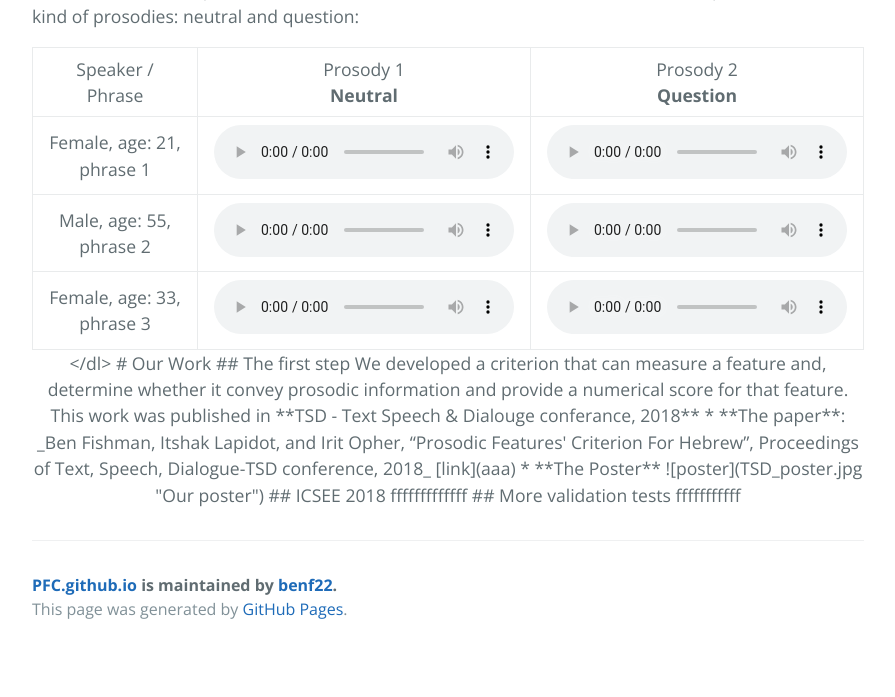
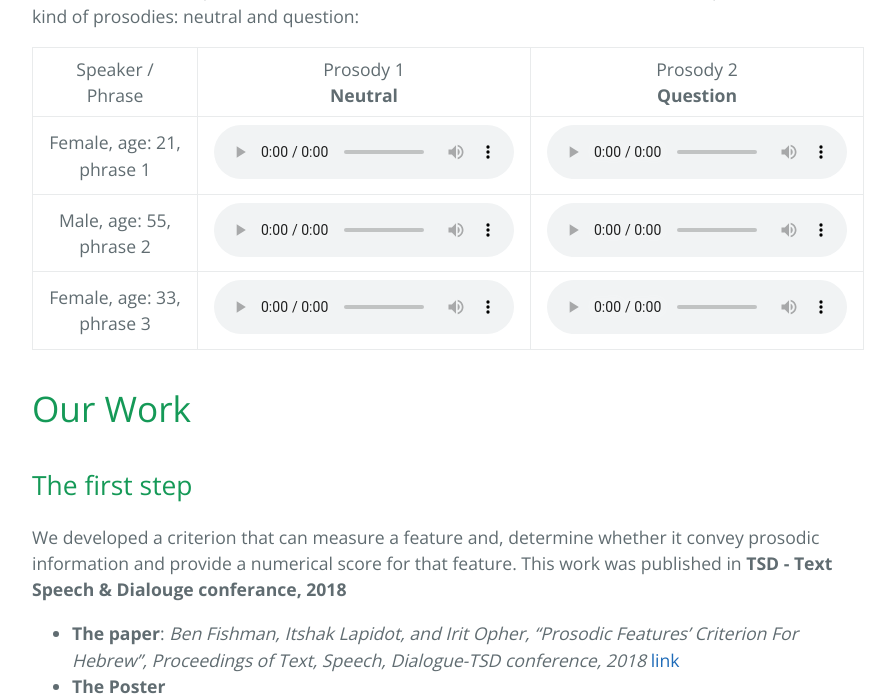
Before and after one commit to benf22/PFC.github.io, a Jekyll site: the page built from index.md, in a window 1280 px wide and 1400 px high, scrolled down 1039 px. Shown: the top 697 px of the window, without its empty margins (192-1087 px from the left). Built offline with Jekyll 4.4.1, drawn with Linux system fonts in a browser that asks for light colours; our own code applies the rules of GitHub Pages for plain Markdown files; before the commit the page ends 1692 px from its top, so only the background shows below that; some of the changed text lies outside the part shown; grey boxes are pictures that could not be loaded.

Commit message:
Update index.md

```diff
--- a/index.md
+++ b/index.md
@@ -17,7 +17,6 @@ We are trying to create a **"Prosodic language"** that can be a common ground to
 # How does it sounds
 Here are some examples from our self-collected Hebrew data-bases for 3 different phrases with 2 kind of prosodies: neutral and question:
 <dl>
-<center>
 <table>
   <tr>
        <td style="text-align: center; vertical-align: middle;">Speaker / Phrase</td>
```
